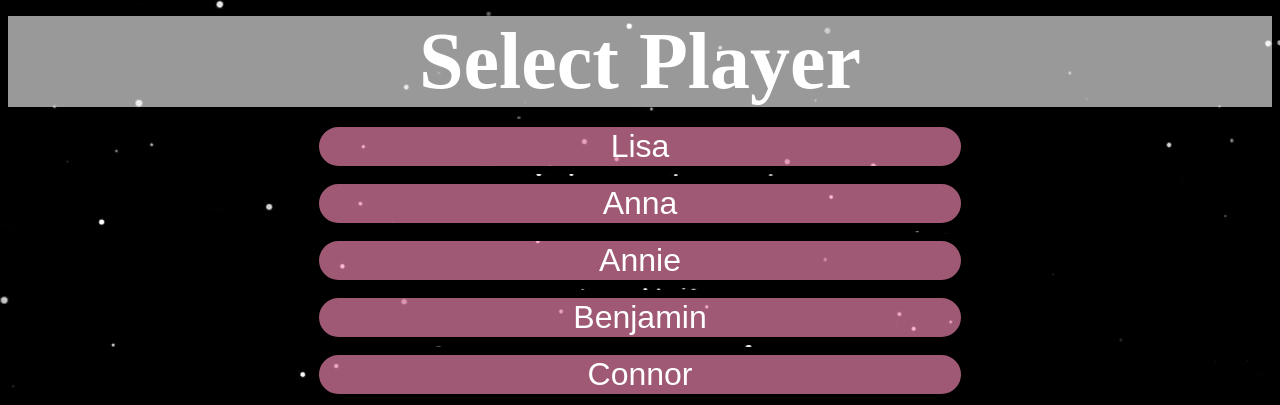
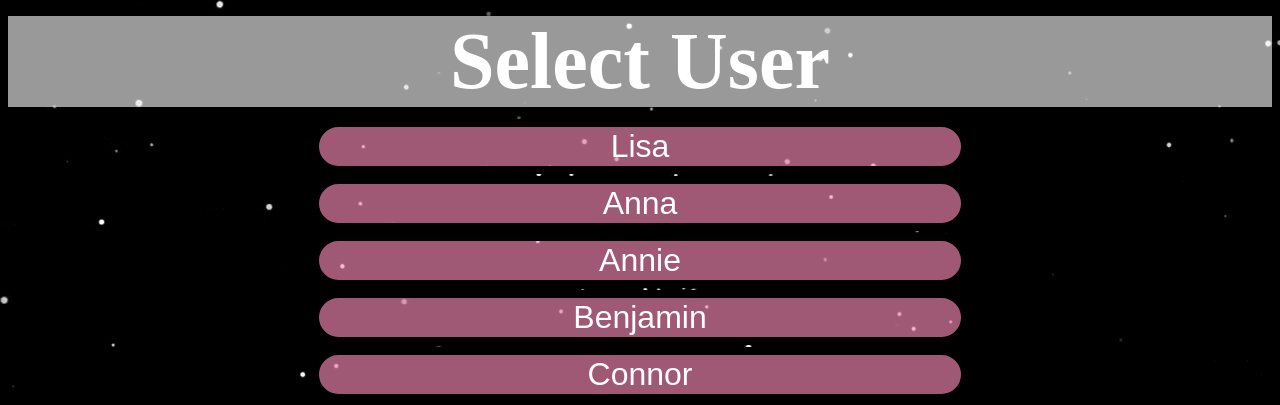
Before and after one commit to j-brkr/Among-Us-IRL-Revamped, a Flask app: page /select_user in a window 1280 px wide. Shown: the top 405 px of the page. Run offline with Flask 3, Linux system fonts and the light colour scheme; some web fonts are replaced.

Commit message:
Renamed header

```diff
--- a/app/templates/select_user.html
+++ b/app/templates/select_user.html
@@ -1,7 +1,7 @@
 {% extends "base.html" %}
 
 {% block content %}
-	<h1 class="title">Select Player</h1>
+	<h1 class="title">Select User</h1>
 	<table style="margin-left:auto;margin-right:auto;" id="menu">
 		{% for user in users %}
 		<TR><TD style="background-color: {{ user.colour }}"><a href="sign_in/{{ user.name }}">{{ user.name }}</a></TD></TR>
```
